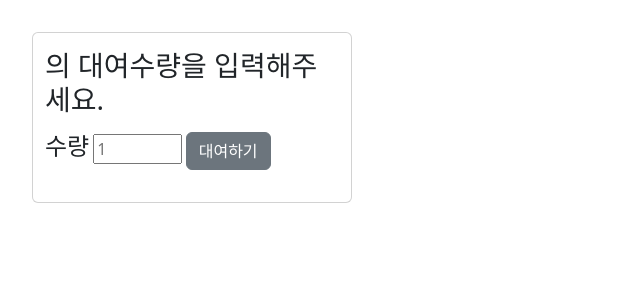
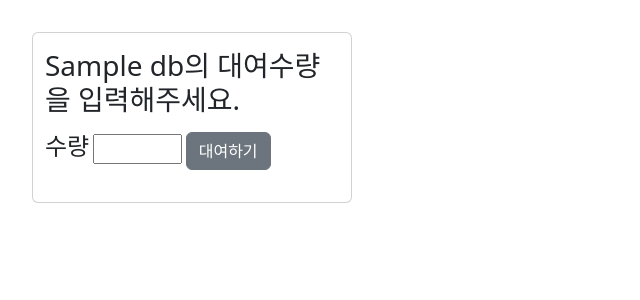
Before and after one commit to minhongpark-s/HM_MaterialDB, a Django app: page /product_database/modify/1/ in a window 1280 px wide. Shown: the top 300 px of the page, without its empty margins (0-640 px from the left). Run offline with Django 4.2, Linux system fonts and the light colour scheme; a user stored in the database is signed in; tables that the repository leaves empty hold one stand-in row (values such as "Sample post"); some libraries are stand-ins or nearby versions.

Commit message:
version 0.92

```diff
--- a/DBshow/templates/DBshow/Database.html
+++ b/DBshow/templates/DBshow/Database.html
@@ -175,7 +175,7 @@
     /* Customize container */
     @media (min-width: 48em) {
       .container {
-        max-width: 46rem;
+        max-width: 46rem; /* 가장 바깥쪽 너비 */
       }
     }
     .container-narrow > hr {
@@ -455,7 +455,7 @@
 									</form>
 										<!--end of col-->
 									<div class="pull-right">
-										<div class="btn-group" style="zoom:0.5;">
+										<div class="btn-group" style="zoom:0.45; margin-top:2.5%;">
 											<script>
 												$(document).ready(function () {
 													$('.star').on('click', function () {
--- a/DBshow/templates/DBshow/rent_form.html
+++ b/DBshow/templates/DBshow/rent_form.html
@@ -6,13 +6,13 @@
 </head>
 <div class="card" style="width:20rem; margin:2rem">
     <div class="container my-3">
-        <h3>{{ db.product_name }}의 대여수량을 입력해주세요.</h3>
+        <h3>{{ db_spec.product_name }}의 대여수량을 입력해주세요.</h3>
         <form method="post" class="post-form my-3">
             {% csrf_token %}
             <div class="form-group">
                 <label for="rentable_num"><h4>수량</h4></label>
                 <!--<textarea class="form-control" name="rentable_num" id="rentable_num" rows="3">{{ form.rentable_num.value|default_if_none:'' }}</textarea>-->
-                <input type='number' name="rentable_num" min="1" max="{{db_spec.rentable_num}}" placeholder="1" style="width:30%">{{ form.rentable_num.value|default_if_none:'' }}</input>
+                <input type='number' name="rentable_num" min="1" max="{{db_spec.rentable_num}}" style="width:30%" required>{{ form.rentable_num.value|default_if_none:'' }}</input>
                 <button type="submit" class="btn btn-secondary" style="float:right width:30%">대여하기</button>
             </div>
         </form>
--- a/DBshow/templates/DBshow/return_form.html
+++ b/DBshow/templates/DBshow/return_form.html
@@ -12,7 +12,7 @@
             <div class="form-group">
                 <label for="rent_num"><h4>수량</h4></label>
                 <!--<textarea class="form-control" name="rentable_num" id="rentable_num" rows="3">{{ form.rentable_num.value|default_if_none:'' }}</textarea>-->
-                <input type='number' name="rent_num" min="1" max="{{rent_spec.rent_num}}" placeholder="1" style="width:30%">{{ form.rent_num.value|default_if_none:'' }}</input>
+                <input type='number' name="rent_num" min="1" max="{{rent_spec.rent_num}}" style="width:30%" required>{{ form.rent_num.value|default_if_none:'' }}</input>
                 <button type="submit" class="btn btn-secondary" style="float:right width:30%">반납하기</button>
             </div>
         </form>
--- a/DBshow/views.py
+++ b/DBshow/views.py
@@ -130,20 +130,22 @@
                         rent_date=timezone.now()
                         )
             rent.save()
-            #db_new = DB.objects.all()
-            #num = DB.objects.count()
-            '''
+            db_new = DB.objects.all()
+            num = DB.objects.count()
+            rent = Rent.objects.all()
+            num_r = Rent.objects.count()
             return render(
                 request,
                 'DBshow/Database.html',
                 {
                     'db': db_new,
                     'n': num,
+                    'r': rent,
+                    'nr': num_r,
                 }
             )
-            '''
             #return HttpResponseRedirect(reverse('127.0.0.1:8000/db/Database/'), request)
-            return redirect('/Database/')
+            #return redirect('/Database/')
     else:
         form = rentForm()
         db = DB.objects.all()
```
